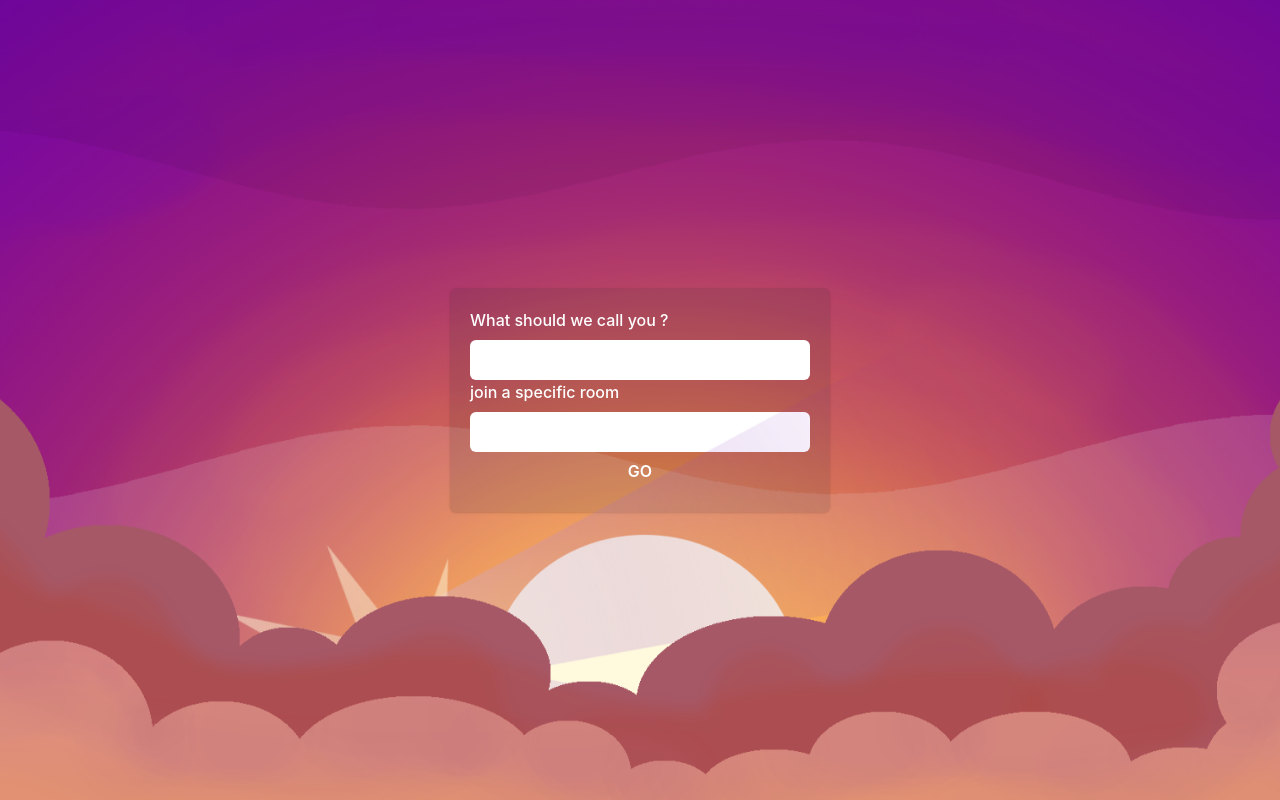
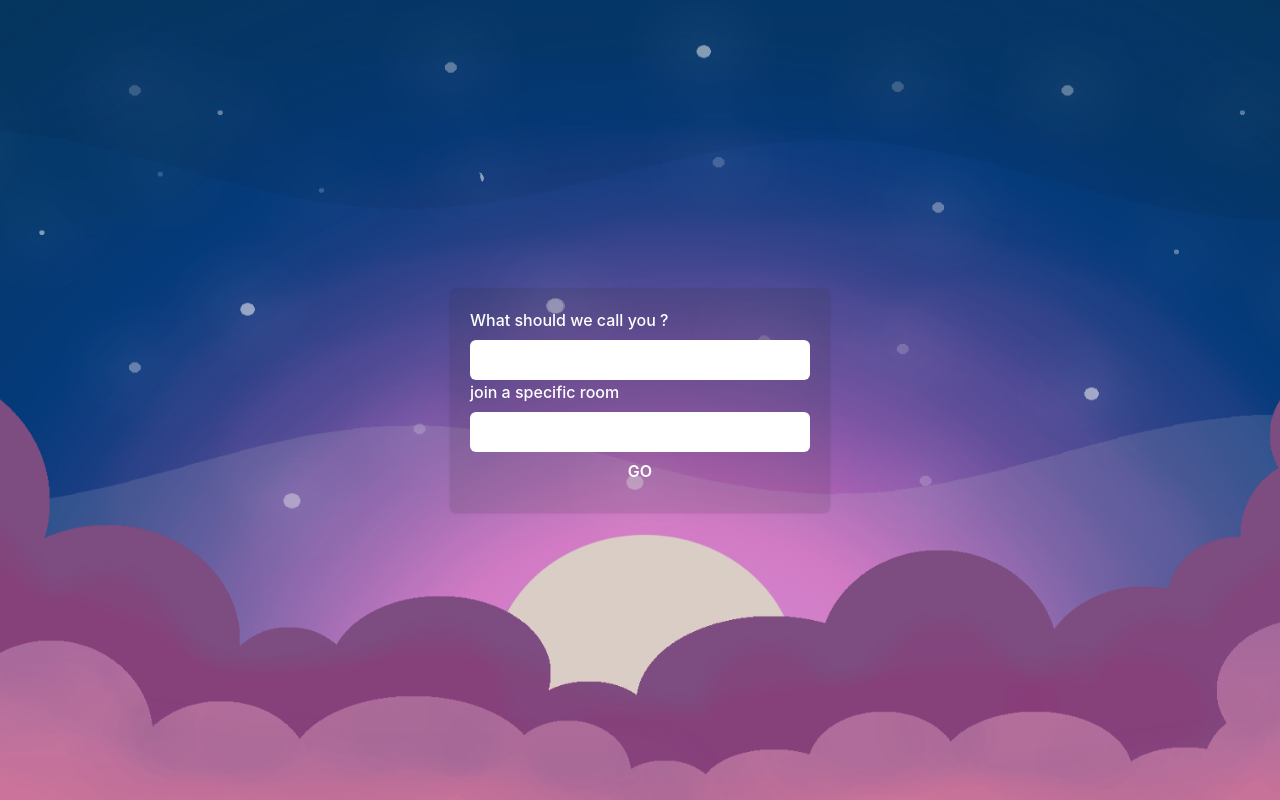
Before and after one commit to HadrienAllemon/Project-Misumena, a React (Create React App) app in the folder misumena/: page / in a window 1280 px wide. Built offline with nearby package versions, Linux system fonts and the light colour scheme; no server answers.

Commit message:
canvas night controller

```diff
--- a/misumena/src/backgroundController/backgroundCanvas.css
+++ b/misumena/src/backgroundController/backgroundCanvas.css
@@ -5,11 +5,30 @@
     top: 0;
     left: 0;
     filter: hue-rotate(0) saturate(1) brightness(1);
-    transition: filter 3s ease;
+    transition: filter 3s ease, opacity 3s ease;
     object-fit: cover;
 }
+/*
+.bgCanvas.night{
+    filter: hue-rotate(-66deg) brightness(.75);
+} */
 
-.bgCanvas.night{
-    filter: hue-rotate(-66deg) saturate(.9) brightness(.9);
-    /* filter: hue-rotate(-66deg) brightness(.75); */
+.sky.night{
+    filter: hue-rotate(-87deg) saturate(.9) brightness(.85);
 }
+
+.clouds.night{
+    filter: hue-rotate(-50deg) saturate(1) brightness(.85);
+}
+
+.stars{
+    opacity: 0;
+}
+
+.stars.night{
+    opacity: .7;
+}
+
+.rays.night{
+    filter: hue-rotate(-66deg) saturate(0) brightness(0) opacity(0);
+}
--- a/misumena/src/backgroundController/backgroundCanvas.tsx
+++ b/misumena/src/backgroundController/backgroundCanvas.tsx
@@ -237,42 +237,26 @@ export const BackgroundCanvas = ({ Sky, Cloud1, Cloud2, Stars, Sun, Shades, Ray
         // return () => window.removeEventListener("resize", resize);
     }, []);
 
-    const drawSky = () =>{
+    const drawSky = () => {
         const ctx = skyRef.current?.getContext("2d");
         if (!ctx) return;
         ctx.clearRect(0, 0, skyRef.current.width, skyRef.current.height);
         ctx.drawImage(Sky, 0, 0, skyRef.current.width, skyRef.current.height);
-        ctx.drawImage(Sun, 0, 0, skyRef.current.width, skyRef.current.height);
         ctx.drawImage(Shades, 0, 0, skyRef.current.width, skyRef.current.height);
     }
 
-    useEffect(() => {
-        // SKY CANVAS
-        drawSky()
-
-    }, []);
-
-    useEffect(() => {
-        // STARS CANVAS
+    const drawStars = () => {
         const ctx = starsRef.current.getContext("2d");
-        let frame = 0;
-        const maxFrames = 120;
-        const drawStars = () => {
-            const opacity = lerp(0, 1, easeInOutCubic(Math.min(1, frame / maxFrames)));
         ctx.clearRect(0, 0, starsRef.current.width, starsRef.current.height);
-            ctx.globalAlpha = opacity;
         ctx.drawImage(Stars, 0, 0, starsRef.current.width, starsRef.current.height);
         ctx.globalAlpha = 1;
         // if (frame < maxFrames) {
         //     frame++;
         //     requestAnimationFrame(drawStars);
         // }
-        };
-        drawStars();
-    }, []);
+    }
 
-    useEffect(() => {
-        // RAYS CANVAS
+    const drawRays = () => {
         const ctx = raysRef.current.getContext("2d");
         rays.current = [
             new RayAnimate(Ray, -800, ctx),
@@ -289,28 +273,35 @@ export const BackgroundCanvas = ({ Sky, Cloud1, Cloud2, Stars, Sun, Shades, Ray
             requestAnimationFrame(animateRays);
         };
         animateRays();
-    }, []);
+    }
 
-    useEffect(() => {
-        // CLOUD CANVAS
+    const drawClouds = () => {
         const ctx = cloudRef.current.getContext("2d");
         ctx.clearRect(0, 0, cloudRef.current.width, cloudRef.current.height);
         //   ctx.filter = `hue-rotate(${lerp(0, -50, nightProgress.current)}deg)`;
+        ctx.drawImage(Sun, 0, 0, skyRef.current.width, skyRef.current.height);
         ctx.drawImage(Cloud2, 0, 0, cloudRef.current.width, cloudRef.current.height);
         ctx.drawImage(Cloud1, 0, 0, cloudRef.current.width, cloudRef.current.height);
-        // requestAnimationFrame(drawClouds);
+    }
+
+    useEffect(() => {
+        drawSky()
+        drawStars();
+        drawRays()
+        drawClouds()
     }, []);
 
-    //   useEffect(() => {
-    //     setTimeout(() => setNight(true), 1500);
-    //   }, []);
+
+    useEffect(() => {
+        setTimeout(() => setNight(true), 1500);
+    }, []);
 
     return (
-        <>
-            <canvas ref={skyRef} className={"bgCanvas " + (night && "night")} style={{ position: 'absolute', top: 0, left: 0, zIndex: 0 }} />
-            <canvas ref={starsRef} className={"bgCanvas " + (night && "night")} style={{ position: 'absolute', top: 0, left: 0, zIndex: 1 }} />
-            <canvas ref={raysRef} className={"bgCanvas " + (night && "night")} style={{ position: 'absolute', top: 0, left: 0, zIndex: 2 }} />
-            <canvas ref={cloudRef} className={"bgCanvas " + (night && "night")} style={{ position: 'absolute', top: 0, left: 0, zIndex: 3 }} />
-        </>
+        <div style={{ zIndex: -1, position: "fixed" }}>
+            <canvas ref={skyRef} className={"bgCanvas sky " + (night && "night")} style={{ position: 'absolute', top: 0, left: 0, zIndex: 0 }} />
+            <canvas ref={starsRef} className={"bgCanvas stars " + (night && "night")} style={{ position: 'absolute', top: 0, left: 0, zIndex: 1 }} />
+            <canvas ref={raysRef} className={"bgCanvas rays " + (night && "night")} style={{ position: 'absolute', top: 0, left: 0, zIndex: 2 }} />
+            <canvas ref={cloudRef} className={"bgCanvas clouds " + (night && "night")} style={{ position: 'absolute', top: 0, left: 0, zIndex: 3 }} />
+        </div>
     );
 };
```
Also changed, not shown: misumena/src/components/Main.tsx (+4 -4 lines). Lines whose indentation alone changed are shown as unchanged.
